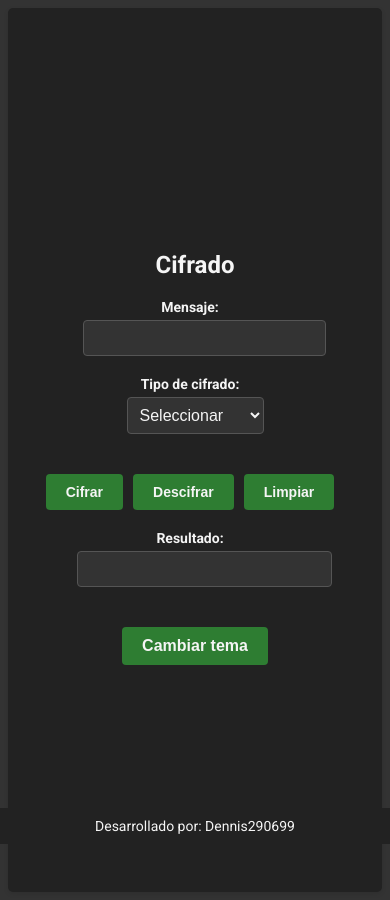
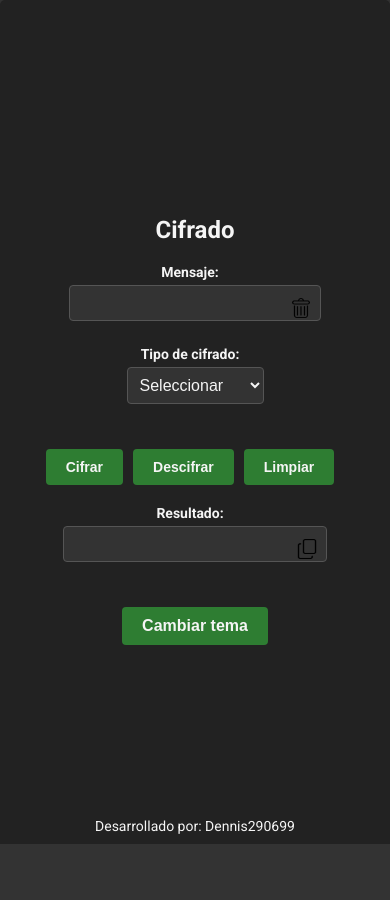
Before and after one commit to Dennis290699/Encryption_techniques, a plain HTML site: page index.html in a window 390 px wide. Both pictures are taken after a click on the button "Cambiar tema". After the commit the page ends 844 px from the top, so only its background shows below. Drawn offline with Linux system fonts and the light colour scheme.

Commit message:
Add files via upload

```diff
--- a/css/mobile.css
+++ b/css/mobile.css
@@ -33,4 +33,18 @@
     margin-right: 5px;
     font-size: 14px;
   }
+
+  .clear-icon,
+  .copy-icon {
+    position: absolute;
+    top: 50%;
+    right: 10px;
+    width: 20px;
+    height: 20px;
+    cursor: pointer;
+    background-color: #fff;
+    display: flex;
+    align-items: center;
+    justify-content: center;
   }
+}
--- a/css/style.css
+++ b/css/style.css
@@ -3,6 +3,13 @@ body {
   background-color: #f5f5f5;
   color: #333;
   transition: background-color 0.3s, color 0.3s;
+  display: flex;
+  justify-content: center;
+  align-items: center;
+  height: 100vh;
+  margin: 0;
+  padding: 0;
+  box-sizing: border-box;
 }
 
 .dark-theme {
@@ -17,11 +24,56 @@ body {
   padding: 20px;
   border-radius: 5px;
   box-shadow: 0 2px 5px rgba(0, 0, 0, 0.1);
+  text-align: center;
+  max-width: 500px;
+  width: 100%;
+  margin: 0 auto;
+  box-sizing: border-box;
+}
+
+.result-container,
+.input-container {
+  position: relative;
+}
+
+.input-container input[type="text"],
+.result-container input[type="text"] {
+  padding-right: 35px;
+  max-width: 100%;
+  box-sizing: border-box;
+}
+
+.clear-icon,
+.copy-icon {
+  position: absolute;
+  top: 50%;
+  right: 10px;
+  width: 20px;
+  height: 20px;
+  cursor: pointer;
+  background-color: #fff;
   display: flex;
-  flex-direction: column;
   align-items: center;
   justify-content: center;
-  text-align: center;
+  margin-top: -10px;
+}
+
+.icon {
+  position: relative;
+  display: inline-block;
+  cursor: pointer;
+}
+
+.check-icon {
+  position: absolute;
+  top: 0;
+  left: 0;
+  opacity: 0;
+  transition: opacity 0.5s;
+}
+
+.icon.clicked .check-icon {
+  transition: opacity 0.3s ease-in-out;
 }
 
 h1 {
@@ -30,7 +82,7 @@ h1 {
 }
 
 .form-group {
-  margin-bottom: 10px;
+  margin-bottom: 15px;
 }
 
 label {
@@ -47,6 +99,7 @@ select {
   border: 1px solid #ccc;
   border-radius: 4px;
   font-size: 16px;
+  box-sizing: border-box;
 }
 
 .button-group {
@@ -86,6 +139,8 @@ select {
 
 #result {
   font-weight: bold;
+  overflow: auto;
+  position: relative;
 }
 
 .theme-toggle {
@@ -128,6 +183,12 @@ select {
   background-color: #2a7030;
 }
 
+.dark-theme .clear-icon,
+.dark-theme .copy-icon {
+  background-color: #333;
+  color: #f5f5f5;
+}
+
 /* Pie de página */
 .footer {
   position: fixed;
--- a/index.html
+++ b/index.html
@@ -14,7 +14,11 @@
         <h1>Cifrado</h1>
         <div class="form-group">
             <label for="message">Mensaje:</label>
-            <input type="text" id="message" class="form-control">
+            <div class="input-container">
+              <input type="text" id="message" name="message">
+              <img src="./assets/btn-trash.png" alt="Limpiar" class="clear-icon" id="clear-icon">
+              <img src="./assets/btn-check.png" alt="Check" class="check-icon">
+            </div>
         </div>
         <div class="form-group">
             <label for="cipher">Tipo de cifrado:</label>
@@ -43,8 +47,13 @@
         </div>
         <div class="form-group">
             <label for="result">Resultado:</label>
-            <input type="text" id="result" class="form-control" readonly>
+            <div class="result-container">
+                <input type="text" id="result" class="form-control" readonly>
+                <img src="./assets/btn-copy.png" alt="Icono de copiar" class="copy-icon" id="copy-icon">
+                <img src="./assets/btn-check.png" alt="Check" class="check-icon">
+            </div>
         </div>
+
         <div class="theme-toggle">
             <button onclick="toggleTheme()" class="btn">Cambiar tema</button>
         </div>
@@ -52,7 +61,7 @@
 
     <footer class="footer">
         Desarrollado por: Dennis290699
-      </footer>
+    </footer>
 
     <script src="./js/script.js"></script>
 </body>
--- a/js/script.js
+++ b/js/script.js
@@ -117,6 +117,67 @@ function clearFields() {
   toggleOptions(); // Ocultar las opciones de cifrado
 }
 
+// Obtén una referencia al icono y al campo de entrada de texto cifrado
+const copyIcon = document.getElementById("copy-icon");
+const resultInput = document.getElementById("result");
+const clearIcon = document.querySelector('.clear-icon');
+const messageInput = document.querySelector('#message');
+
+// Agrega el evento click al icono
+copyIcon.addEventListener("click", function () {
+  // Selecciona y copia el texto cifrado al portapapeles
+  resultInput.select();
+  document.execCommand("copy");
+});
+
+clearIcon.addEventListener('click', function() {
+  messageInput.value = '';
+});
+
+
+
+// Agrega el evento click al icono de copiar
+copyIcon.addEventListener("click", function () {
+  // Selecciona y copia el texto cifrado al portapapeles
+  resultInput.select();
+  document.execCommand("copy");
+
+  // Cambiar la imagen del icono a la versión "clickeada" con transición suave
+  copyIcon.src = "../assets/icon-check.png";
+  copyIcon.classList.add("clicked");
+
+  // Restaurar la imagen original del icono después de 2 segundos
+  setTimeout(function () {
+    copyIcon.src = "../assets/btn-copy.png";
+    copyIcon.classList.remove("clicked");
+  }, 2000);
+});
+
+// Agrega el evento click al icono de limpiar
+clearIcon.addEventListener("click", function () {
+  // Limpiar el campo de entrada de texto
+  document.getElementById("message").value = "";
+
+  // Cambiar la imagen del icono a la versión "clickeada" con transición suave
+  clearIcon.src = "../assets/icon-check.png";
+  clearIcon.classList.add("clicked");
+
+  // Restaurar la imagen original del icono después de 2 segundos
+  setTimeout(function () {
+    clearIcon.src = "../assets/btn-trash.png";
+    clearIcon.classList.remove("clicked");
+  }, 2000);
+});
+
+
+
+
+
+
+
+
+
+
 function toggleTheme() {
   var body = document.getElementsByTagName("body")[0];
   body.classList.toggle("dark-theme");
```
Also changed, not shown: assets/btn-copy.png (added), assets/btn-trash.png (added), assets/icon-check.png (added). Lines whose indentation alone changed are shown as unchanged.
